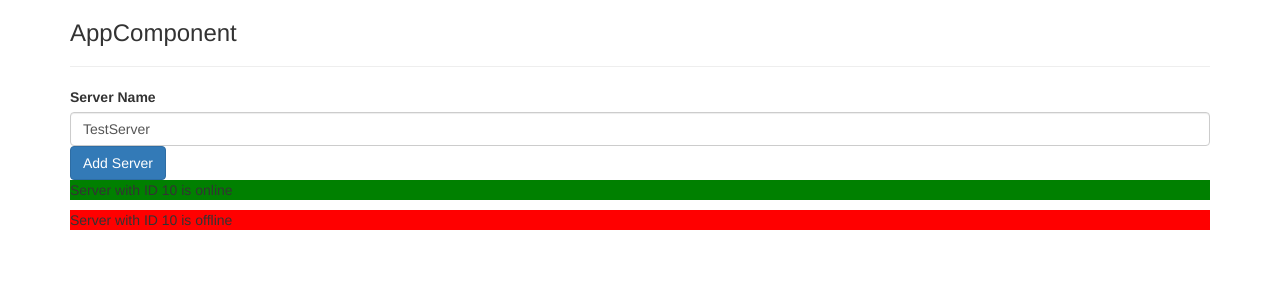
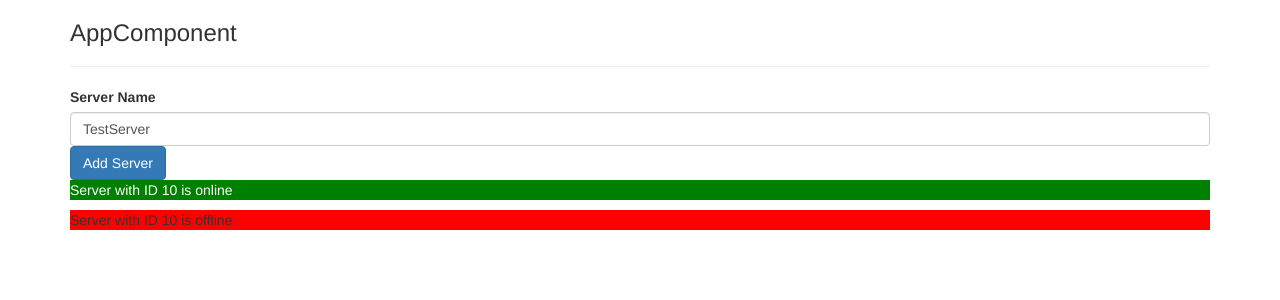
Before and after one commit to zateyev/udemy-angular, an Angular app: page / in a window 1280 px wide. Shown: the top 300 px of the page. Built offline with nearby package versions, Linux system fonts and the light colour scheme.

Commit message:
ngClass and ngFor

```diff
--- a/src/app/server/server.component.css
+++ b/src/app/server/server.component.css
@@ -0,0 +1,3 @@
+.online {
+  color: white;
+}
--- a/src/app/server/server.component.html
+++ b/src/app/server/server.component.html
@@ -1 +1,3 @@
-<p [ngStyle]="{backgroundColor: getColor()}">Server with ID {{serverId}} is {{getServerStatus()}}</p>
+<p [ngStyle]="{backgroundColor: getColor()}" [ngClass]="{online: serverStatus === 'online'}">
+  Server with ID {{serverId}} is {{getServerStatus()}}
+</p>
--- a/src/app/servers/servers.component.html
+++ b/src/app/servers/servers.component.html
@@ -8,5 +8,4 @@
 <!--<p [innerText]="allowNewServer"></p>-->
 <!--<p>{{serverCreationStatus}}</p>-->
 <p *ngIf="serverCreated">Server was created, server name is {{serverName}}</p>
-<app-server></app-server>
-<app-server></app-server>
+<app-server *ngFor="let server of servers"></app-server>
--- a/src/app/servers/servers.component.ts
+++ b/src/app/servers/servers.component.ts
@@ -10,6 +10,7 @@
   serverCreationStatus = 'No server was crated';
   serverName = 'TestServer';
   serverCreated = false;
+  servers = ['TestServer', 'TestServer2'];
 
   constructor() {
     setTimeout(() => {
@@ -22,6 +23,7 @@
 
   onCreateServer() {
     this.serverCreated = true;
+    this.servers.push(this.serverName);
     this.serverCreationStatus = 'Server was created! Name is ' + this.serverName;
   }
 
```
Also changed, not shown: 1 other file (tests, documents, lock files or other folders).
